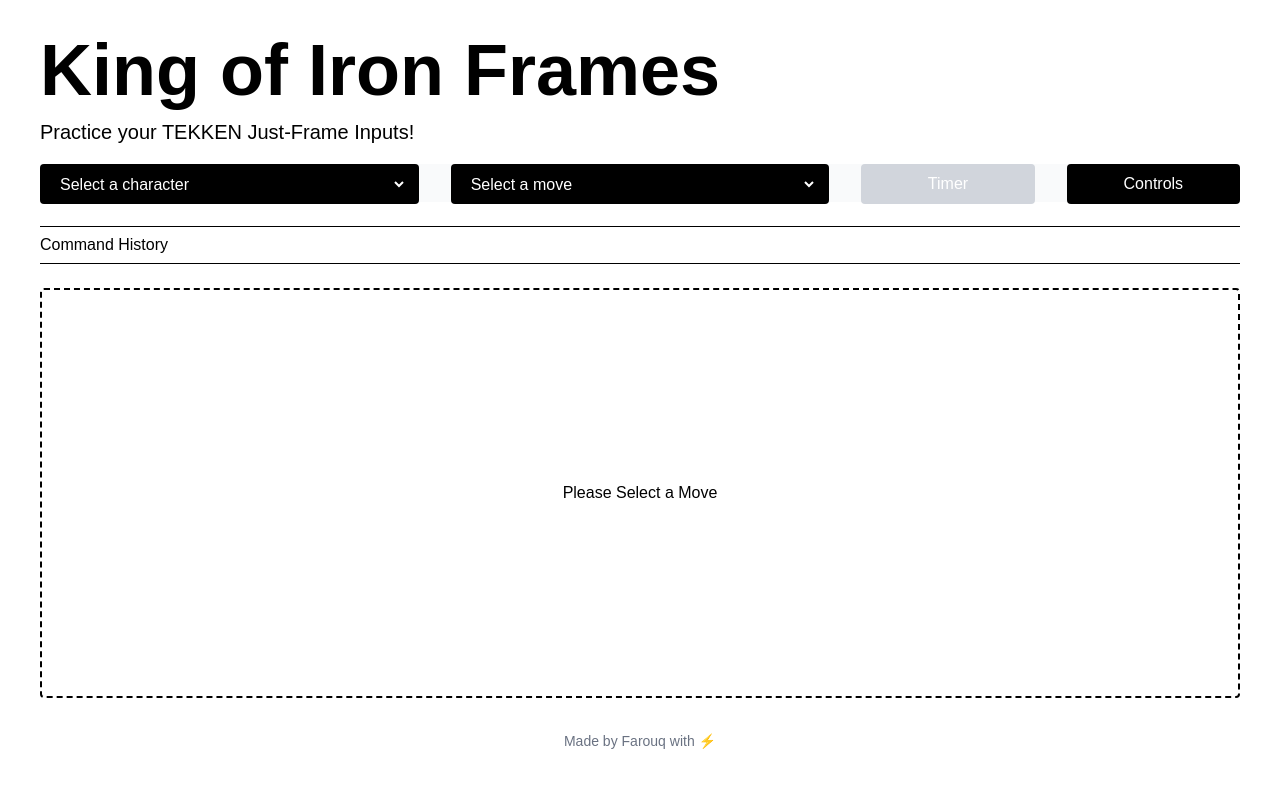
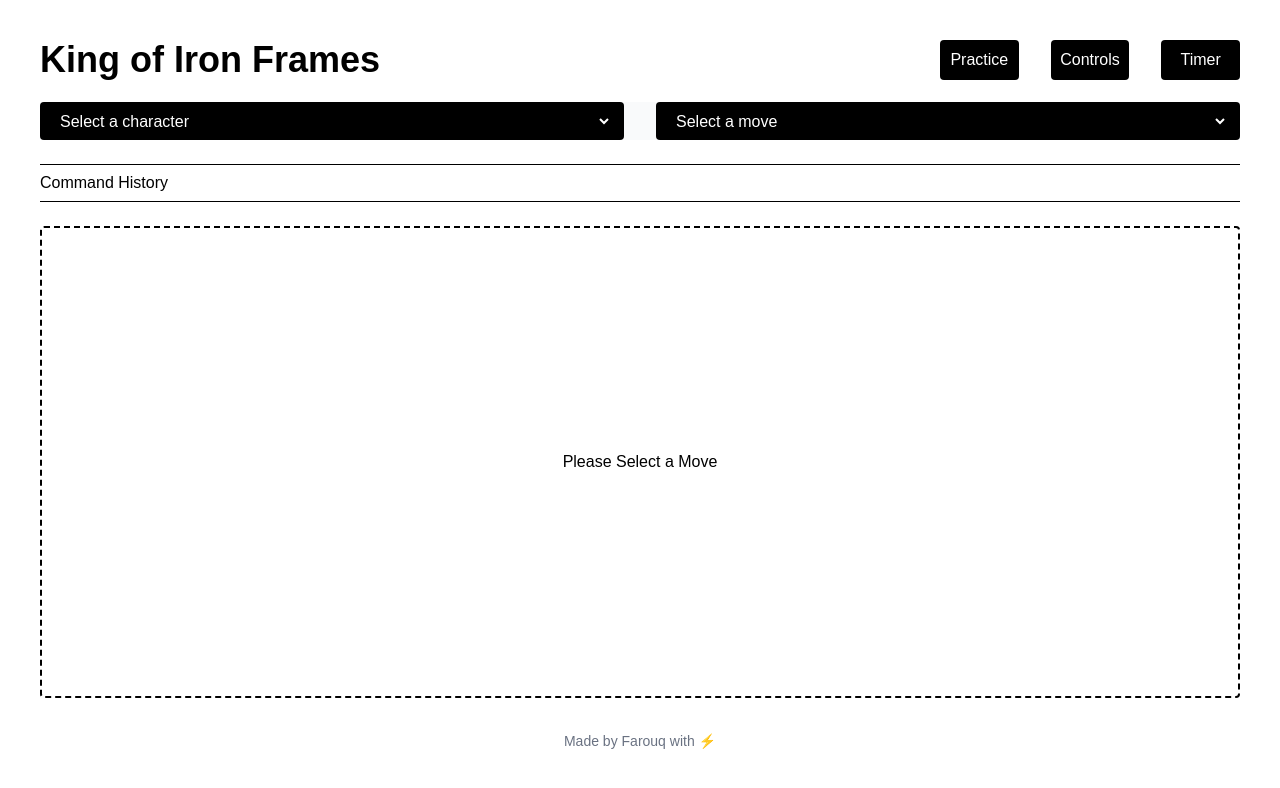
Before and after one commit to far0uq/king-of-iron-frames, a React (Vite) app in the folder client/: page / in a window 1280 px wide. Shown: the top 788 px of the page. Built offline with nearby package versions, Linux system fonts and the light colour scheme; a web font is replaced by a local one.

Commit message:
refactor: better header, overall component structure

```diff
--- a/client/src/components/MainPage/Header.tsx
+++ b/client/src/components/MainPage/Header.tsx
@@ -1,12 +1,40 @@
+import Button from "@components/ui/Button";
+import { SECTIONS } from "@constants/ui.constants";
+import type { Section } from "@constants/ui.constants";
+
 interface HeaderProps {
   className: string;
+  setSelectedSection: (section: Section) => void;
 }
 
-function Header({ className }: HeaderProps) {
+function Header({ className, setSelectedSection }: HeaderProps) {
   return (
     <header className={className}>
-      <h1 className=" text-7xl font-bold">King of Iron Frames</h1>
-      <h3 className=" text-xl">Practice your TEKKEN Just-Frame Inputs!</h3>
+      <div className="grid grid-flow-row col-span-4">
+        <h1 className=" text-4xl font-bold">King of Iron Frames</h1>
+        {/* <h3 className=" text-md">Practice your TEKKEN Just-Frame Inputs!</h3> */}
+      </div>
+
+      <div className="grid grid-cols-3 gap-8 col-start-10 col-span-3">
+        <Button
+          onClick={() => setSelectedSection(SECTIONS.PRACTICE)}
+          additionalClasses="col-span-1"
+        >
+          Practice
+        </Button>
+        <Button
+          onClick={() => setSelectedSection(SECTIONS.CONTROLS)}
+          additionalClasses="col-span-1"
+        >
+          Controls
+        </Button>
+        <Button
+          onClick={() => setSelectedSection(SECTIONS.TIMER)}
+          additionalClasses="col-span-1"
+        >
+          Timer
+        </Button>
+      </div>
     </header>
   );
 }
--- a/client/src/components/MainPage/MainPage.tsx
+++ b/client/src/components/MainPage/MainPage.tsx
@@ -25,7 +25,10 @@
 
   return (
     <div className="h-screen grid grid-flow-row grid-rows-12 gap-6 p-10">
-      <Header className="row-span-2 grid grid-flow-row gap-3 content-center" />
+      <Header
+        className="row-span-1 grid grid-cols-12 justify-between"
+        setSelectedSection={setSelectedSection}
+      />
 
       <OptionBar
         selectedCharacter={selectedCharacter}
@@ -34,8 +37,6 @@
         setSelectedMove={setSelectedMove}
         setInputLength={setInputLength}
         setInputNotation={setInputNotation}
-        setSelectedSection={setSelectedSection}
-        selectedSection={selectedSection}
         className="row-span-1 grid grid-cols-6 gap-8 bg-gray-50"
       />
 
@@ -45,14 +46,22 @@
           <CommandDisplay
             inputNotation={inputNotation}
             inputLength={inputLength}
-            className="row-span-7"
+            className="row-span-8"
           />
         </>
       )}
 
-      {selectedSection === SECTIONS.CONTROLS && <></>}
+      {selectedSection === SECTIONS.CONTROLS && (
+        <>
+          <div className="row-span-9"></div>
+        </>
+      )}
 
-      {selectedSection === SECTIONS.TIMER && <></>}
+      {selectedSection === SECTIONS.TIMER && (
+        <>
+          <div className="row-span-9"></div>
+        </>
+      )}
 
       <Footer className="row-span-1 text-center text-sm text-gray-500 content-center" />
     </div>
--- a/client/src/components/MainPage/OptionBar.tsx
+++ b/client/src/components/MainPage/OptionBar.tsx
@@ -2,13 +2,6 @@
 import { Dropdown } from "@components/MainPage/Dropdown.tsx";
 import { movelist } from "@constants/moves.constants";
 import type { Input } from "@constants/inputs.constants";
-import { SECTIONS } from "@constants/ui.constants";
-import type { Section } from "@constants/ui.constants";
-import { useEffect } from "react";
-import gsap from "gsap";
-import { Flip } from "gsap/Flip";
-
-gsap.registerPlugin(Flip);
 
 interface OptionBarProps {
   selectedCharacter: string;
@@ -17,8 +10,6 @@
   setSelectedMove: (value: string) => void;
   setInputLength: (value: number) => void;
   setInputNotation: (value: Input[][]) => void;
-  setSelectedSection: (value: Section) => void;
-  selectedSection: Section;
   className: string;
 }
 
@@ -30,32 +21,10 @@
   setInputLength,
   setInputNotation,
   className,
-  setSelectedSection,
-  selectedSection,
 }: OptionBarProps) {
-  const state = Flip.getState(".targets");
-  const flipAnimation = () => {
-    Flip.from(state, { duration: 0.5, ease: "power1.inOut" });
-  };
-
-  useEffect(() => {
-    flipAnimation();
-  }, [selectedSection]);
-
   return (
     <section className={className}>
-      <div
-        className={`grid gap-8 ${
-          selectedSection === SECTIONS.PRACTICE
-            ? "grid-cols-4 col-span-4"
-            : "grid-cols-2 col-span-2"
-        } targets`}
-      >
-        <div
-          className={`${
-            selectedSection === SECTIONS.PRACTICE ? "col-span-2" : "col-span-1"
-          } targets`}
-        >
+      <div className="col-span-3">
         <Dropdown
           value={selectedCharacter}
           onChange={setSelectedCharacter}
@@ -65,9 +34,7 @@
         />
       </div>
 
-        <div
-          className={`${selectedSection === SECTIONS.PRACTICE ? "col-span-2" : "col-span-1"} targets`}
-        >
+      <div className="col-span-3">
         <Dropdown
           value={selectedMove}
           onChange={(selectedValue) => {
@@ -88,29 +55,6 @@
           className="w-full h-full bg-black border-0 text-white px-4 py-2 border-r-[1vw] border-r-transparent rounded"
         />
       </div>
-      </div>
-
-      <div className="col-span-1 targets">
-        <button
-          disabled
-          className="w-full h-full px-4 py-2 bg-black text-white rounded cursor-not-allowed disabled:bg-gray-300"
-        >
-          Timer
-        </button>
-      </div>
-
-      <div
-        className={`${
-          selectedSection === SECTIONS.CONTROLS ? "col-span-3" : "col-span-1"
-        } targets`}
-      >
-        <button
-          onClick={() => setSelectedSection(SECTIONS.CONTROLS)}
-          className="w-full h-full px-4 py-2 bg-black text-white rounded cursor-pointer hover:bg-gray-800 transition-colors duration-200"
-        >
-          Controls
-        </button>
-      </div>
     </section>
   );
 }
--- /dev/null
+++ b/client/src/components/ui/Button.tsx
@@ -0,0 +1,21 @@
+import type { ButtonHTMLAttributes, ReactNode } from "react";
+
+interface ButtonProps extends ButtonHTMLAttributes<HTMLButtonElement> {
+  children: ReactNode;
+  additionalClasses?: string;
+}
+
+export default function Button({
+  children,
+  additionalClasses = "",
+  ...props
+}: ButtonProps) {
+  return (
+    <button
+      className={`w-full bg-black text-white rounded cursor-pointer hover:bg-gray-800 transition-colors duration-200 ${additionalClasses}`}
+      {...props}
+    >
+      {children}
+    </button>
+  );
+}
```
Lines whose indentation alone changed are shown as unchanged.
